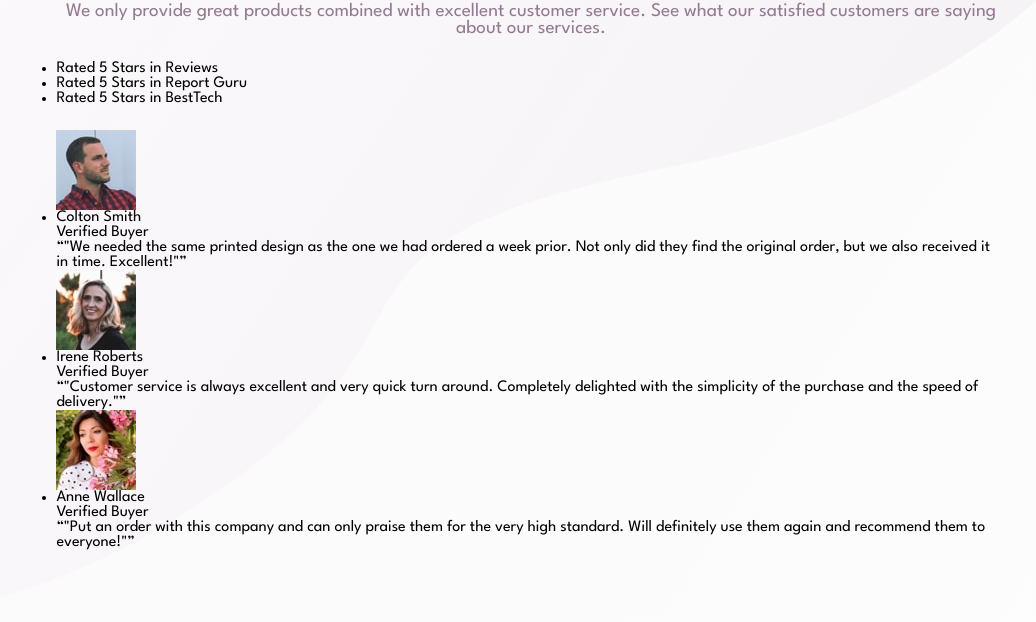
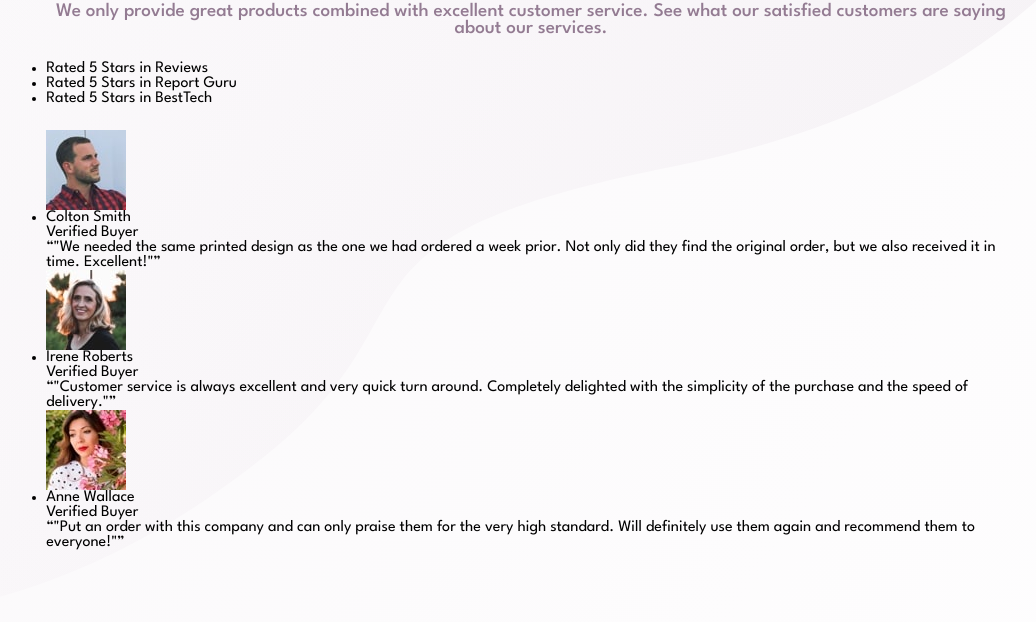
Before and after one commit to IamAbhiDev/social-proof-section-master-new.github.io, a plain HTML site: page index.html in a window 1280 px wide. Shown: the part 178-800 px from the top of the page, without its empty margins (109-1145 px from the left). Drawn offline with Linux system fonts and the light colour scheme.

Commit message:
header text weight changed

```diff
--- a/css/style.css
+++ b/css/style.css
@@ -77,6 +77,8 @@ body {
     padding: 8vh 6.25%;
 }
 
+/*Header*/
+
 .social__header {
     text-align: center;
     display: grid;
@@ -92,4 +94,5 @@ body {
 .social__header__text {
     color: var(--dark-grayish-magenta);
     font-size: clamp(1rem, 4.7vw, 1.2rem);
+    font-weight: var(--medium);
 }
```
